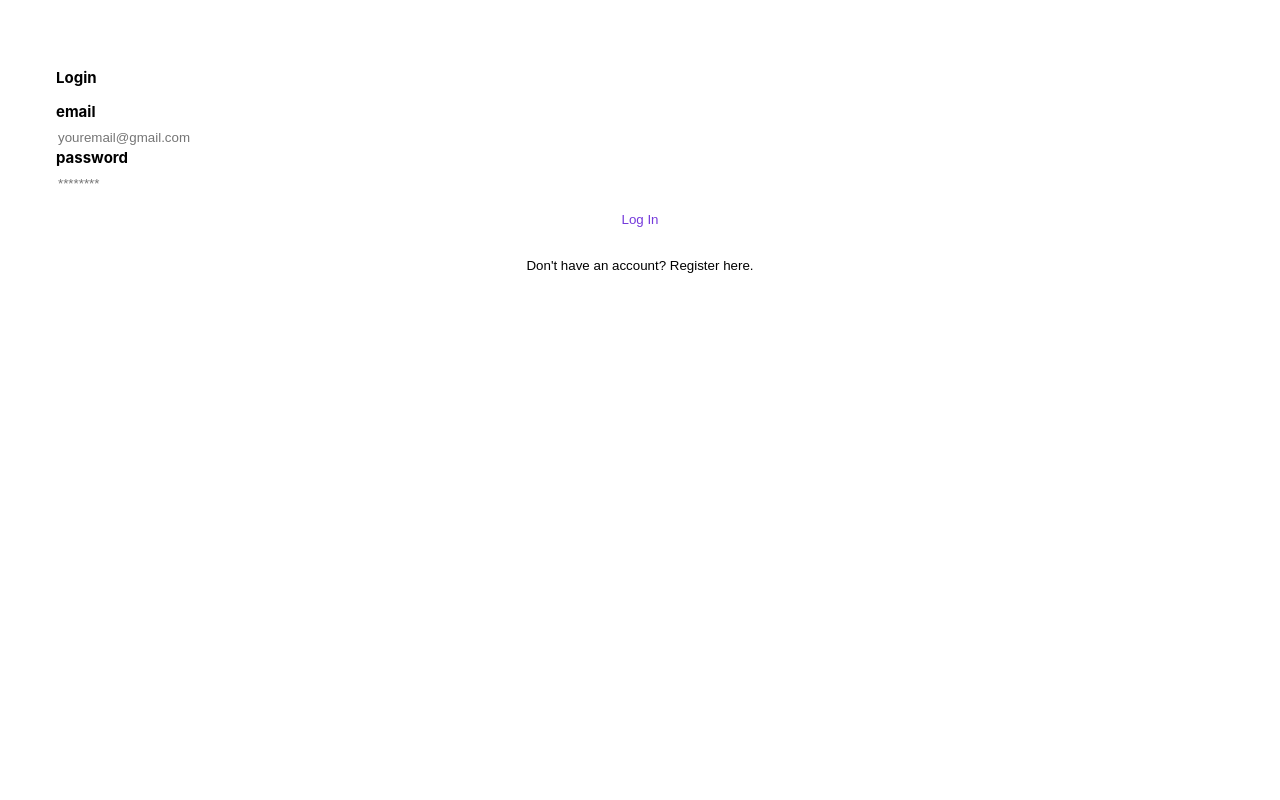
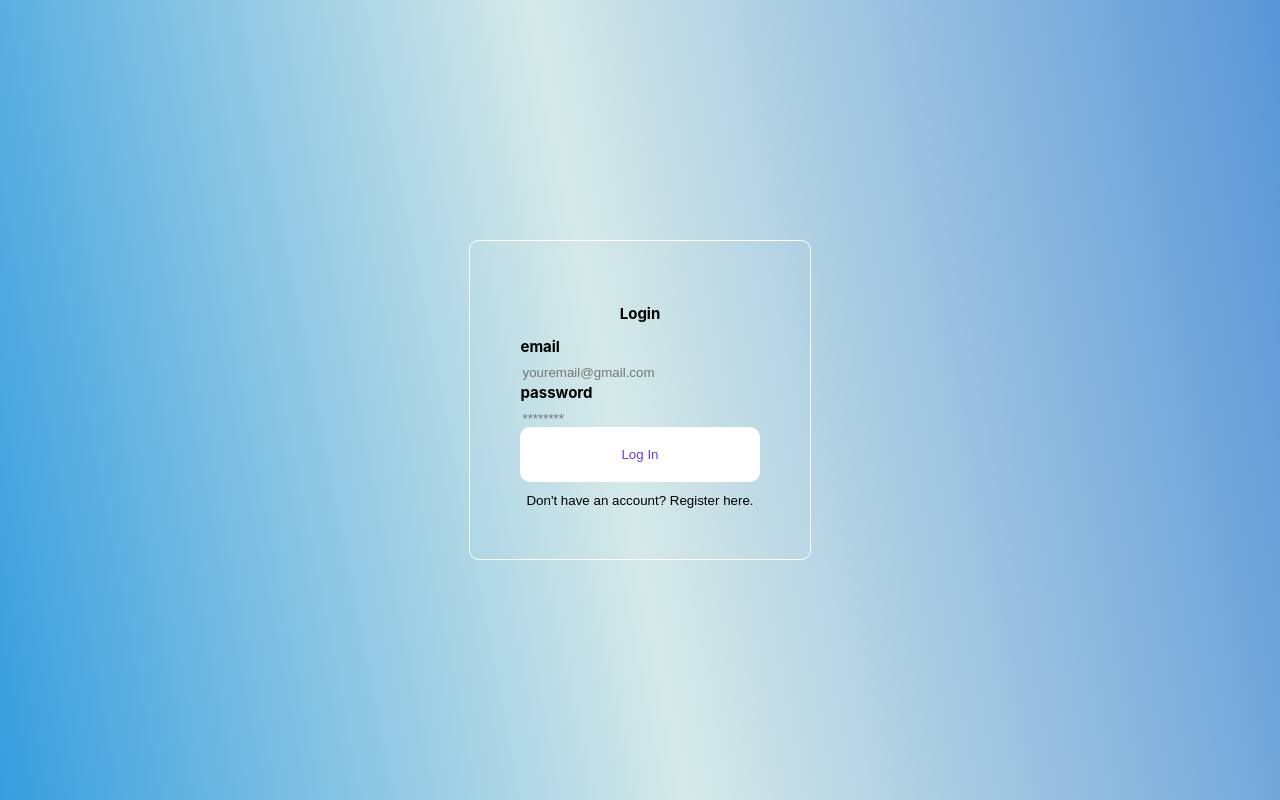
Before and after one commit to abhishek2092001/jira-software, a React (Create React App) app in the folder jira/: page / in a window 1280 px wide. Built offline with nearby package versions, Linux system fonts and the light colour scheme.

Commit message:
Login page css add

```diff
--- a/jira/src/App.js
+++ b/jira/src/App.js
@@ -9,6 +9,7 @@ import Dashboard1 from "./components/Dashboard1";
 import Login from './components/Login';
 import Register from './components/Register';
 import { Routes, Route, BrowserRouter as Router } from "react-router-dom";
+import MainLogin from './components/MainLogin';
 
 const App = () => {
   const [currentForm, setCurrentForm] = useState('login');
@@ -20,7 +21,7 @@ const App = () => {
     <>
 
         <Routes>
-          <Route path="/" element={<Login />} />
+          <Route path="/" element={<MainLogin />} />
           <Route path="/navg" element={<Navbar />} >
             <Route path="Project" element={<Project />} />
             <Route path='Filters' element={<Filters />} />
--- a/jira/src/components/Login.jsx
+++ b/jira/src/components/Login.jsx
@@ -24,11 +24,11 @@ import './navbar.css';
             resp.json().then((result)=>{
 
                 if(result.msg==="User Not found")
-                console.log(result.msg);
+                alert(result.msg);
                 // alert(result.msg);
                 else
                  {
-                  alert("user login successfully1234556")
+                  alert("user login successfully")
               console.log("result",result.success);
               if(result.success)
               {
--- /dev/null
+++ b/jira/src/components/MainLogin.jsx
@@ -0,0 +1,17 @@
+import React, { useState } from 'react'
+import Login from './Login'
+import Register from './Register'
+
+function MainLogin() {
+    const [currentForm, setCurrentForm] = useState('login');
+  return (
+    <div className="App01">
+      {
+        // <Login/>
+        currentForm === "login" ? <Login onFormSwitch={(formname)=>{setCurrentForm(formname)}} /> : <Register onFormSwitch={(formname)=>{setCurrentForm(formname)}} />
+      }
+    </div>
+  )
+}
+
+export default MainLogin
--- a/jira/src/components/Register.jsx
+++ b/jira/src/components/Register.jsx
@@ -13,6 +13,10 @@ const Register = (props) => {
         try{
 
             let data={Name,email,password};
+            setEmail("");
+            setPass("");
+            setName("");
+
             // console.warn(data);
               fetch("http://localhost:8000/register", {
                 method: "POST",
@@ -41,6 +45,7 @@ const Register = (props) => {
 
         }
 
+
     }
 
     return (
```
